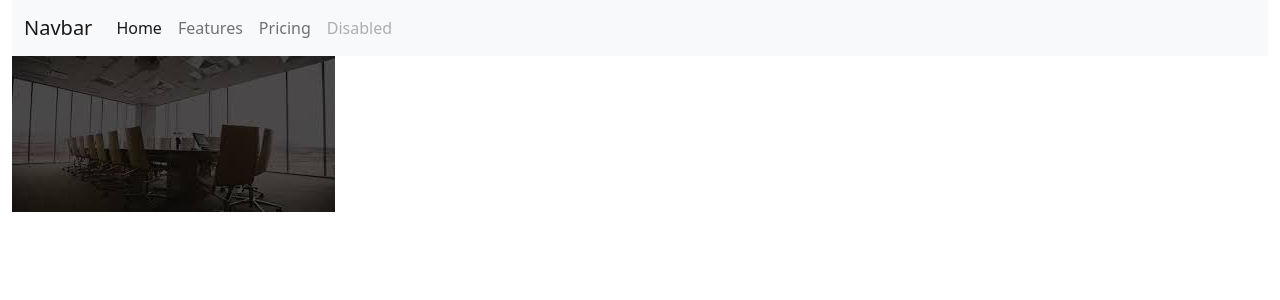
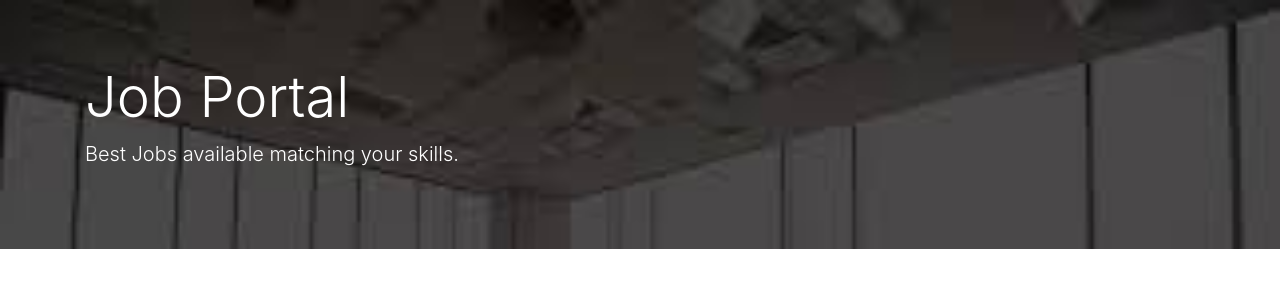
Before and after one commit to Dev-Goel/Job-Portal, a PHP site: page /career.php in a window 1280 px wide. Shown: the top 300 px of the page. Run offline with PHP 8.4, Linux system fonts and the light colour scheme.

Commit message:
Modified career.php

```diff
--- a/career.php
+++ b/career.php
@@ -5,7 +5,7 @@
     <meta charset="UTF-8">
     <meta http-equiv="X-UA-Compatible" content="IE=edge">
     <meta name="viewport" content="width=device-width, initial-scale=1.0">
-    <style>
+    <!-- <style>
         .navbar {
             overflow: hidden;
             background-color: #333;
@@ -16,13 +16,16 @@
             width: 100%;
             /* Full width */
         }
-    </style>
-    <link href="https://cdn.jsdelivr.net/npm/bootstrap@5.1.3/dist/css/bootstrap.min.css" rel="stylesheet" integrity="sha384-1BmE4kWBq78iYhFldvKuhfTAU6auU8tT94WrHftjDbrCEXSU1oBoqyl2QvZ6jIW3" crossorigin="anonymous">
+    </style> -->
+    <link rel="stylesheet" href="https://cdn.jsdelivr.net/npm/bootstrap@4.6.1/dist/css/bootstrap.min.css">
+    <script src="https://cdn.jsdelivr.net/npm/jquery@3.5.1/dist/jquery.slim.min.js"></script>
+    <script src="https://cdn.jsdelivr.net/npm/popper.js@1.16.1/dist/umd/popper.min.js"></script>
+    <script src="https://cdn.jsdelivr.net/npm/bootstrap@4.6.1/dist/js/bootstrap.bundle.min.js"></script>
     <title>Career</title>
 </head>
 
 <body>
-    <div class="container-fluid">
+    <!-- <div class="container-fluid">
         <nav class="navbar navbar-expand-lg navbar-light bg-light">
             <div class="container-fluid">
                 <a class="navbar-brand" href="#">Navbar</a>
@@ -47,14 +50,20 @@
                 </div>
             </div>
         </nav>
-        <div>
-            <img src="banner.jpeg" alt="" class="img-fluid" height="50%">
+    </div> -->
+
+    <div class="row">
+        <div class="col-12">
+            <div class="jumbotron jumbotron-fluid" style="background-image: url('banner.jpeg'); background-size: cover;">
+                <div class="container">
+                    <h1 class="display-4" style="color: white;">Job Portal</h1>
+                    <p class="lead" style="color: white;">Best Jobs available matching your skills.</p>
+                </div>
+            </div>
         </div>
     </div>
-    <!-- <script src="https://cdn.jsdelivr.net/npm/bootstrap@5.1.3/dist/js/bootstrap.bundle.min.js" integrity="sha384-ka7Sk0Gln4gmtz2MlQnikT1wXgYsOg+OMhuP+IlRH9sENBO0LRn5q+8nbTov4+1p" crossorigin="anonymous"></script> -->
-    <script src="https://cdn.jsdelivr.net/npm/jquery@3.5.1/dist/jquery.slim.min.js"></script>
-    <script src="https://cdn.jsdelivr.net/npm/popper.js@1.16.1/dist/umd/popper.min.js"></script>
-    <script src="https://cdn.jsdelivr.net/npm/bootstrap@4.6.1/dist/js/bootstrap.bundle.min.js"></script>
+
+
 </body>
 
 </html>
```
